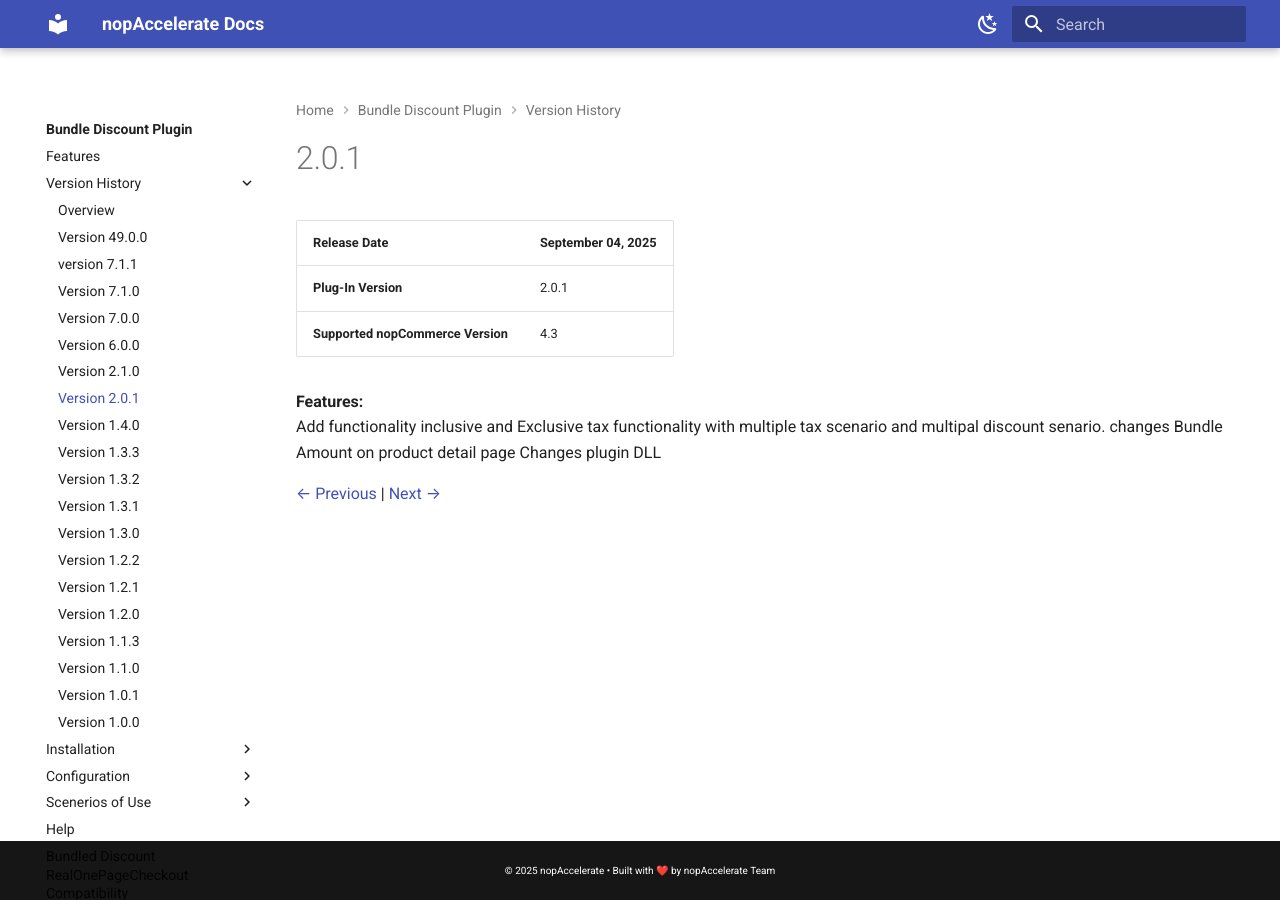
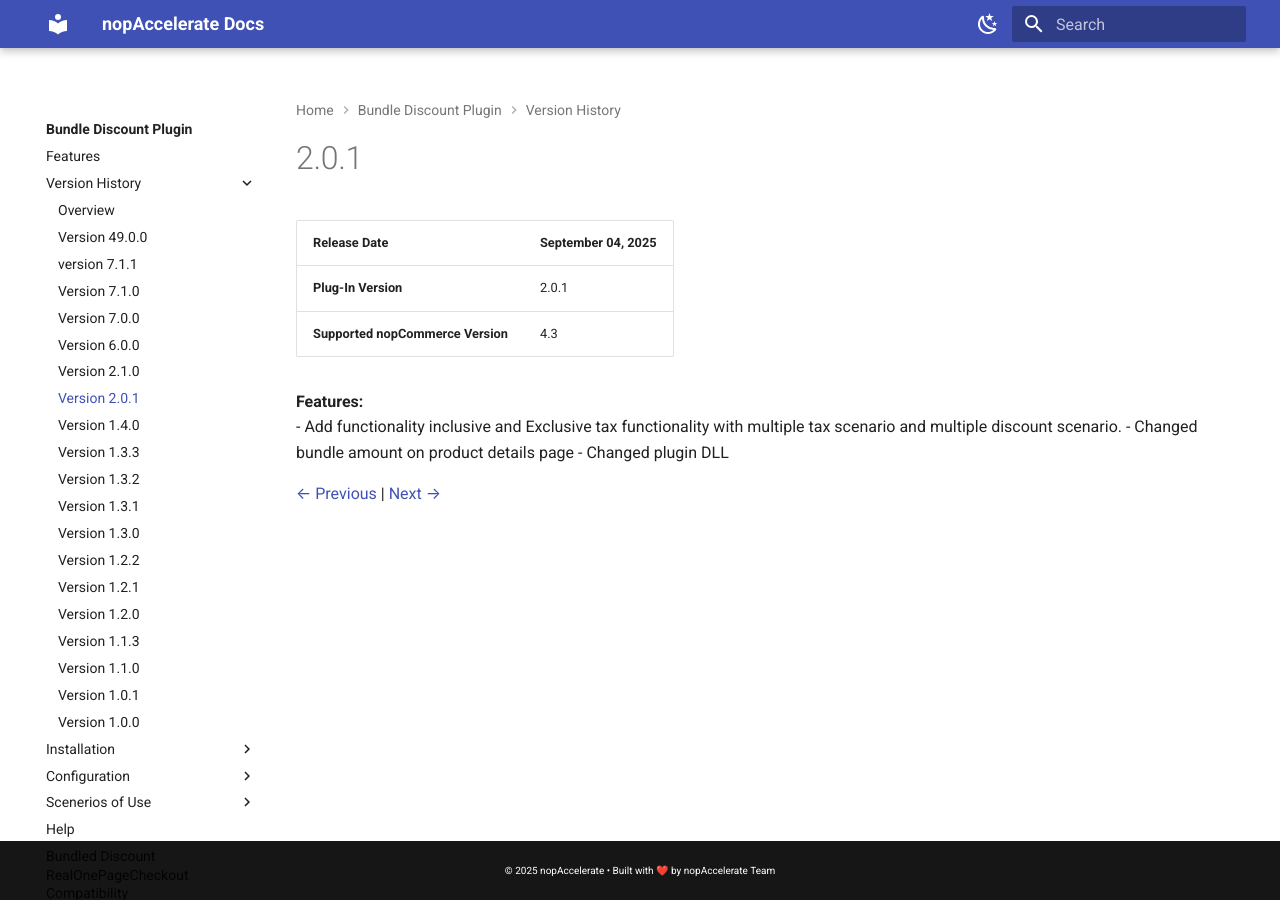
Before and after one commit to nopaccelerate-official/nop-extension-docs, an MkDocs documentation site: the page built from docs/bundleDiscount/2.0.1.md, in a window 1280 px wide. Built offline with MkDocs 1.6.1 and Material for MkDocs 9.7.7, drawn with Linux system fonts in a browser that asks for light colours.

Commit message:
bug fix of bundle discount

```diff
--- a/docs/bundleDiscount/2.0.1.md
+++ b/docs/bundleDiscount/2.0.1.md
@@ -7,9 +7,9 @@
 
 
 **Features:**
-Add functionality inclusive and Exclusive tax functionality with multiple tax scenario and multipal discount senario.
-changes Bundle Amount on product detail page
-Changes plugin DLL
+- Add functionality inclusive and Exclusive tax functionality with multiple tax scenario and multiple discount scenario.
+- Changed bundle amount on product details page
+- Changed plugin DLL
 
 
 [← Previous](2.1.0.md) | [Next →](1.4.0.md)
```
Also changed, not shown: docs/bundleDiscount/6.0.0.md (+1 -1 lines).
